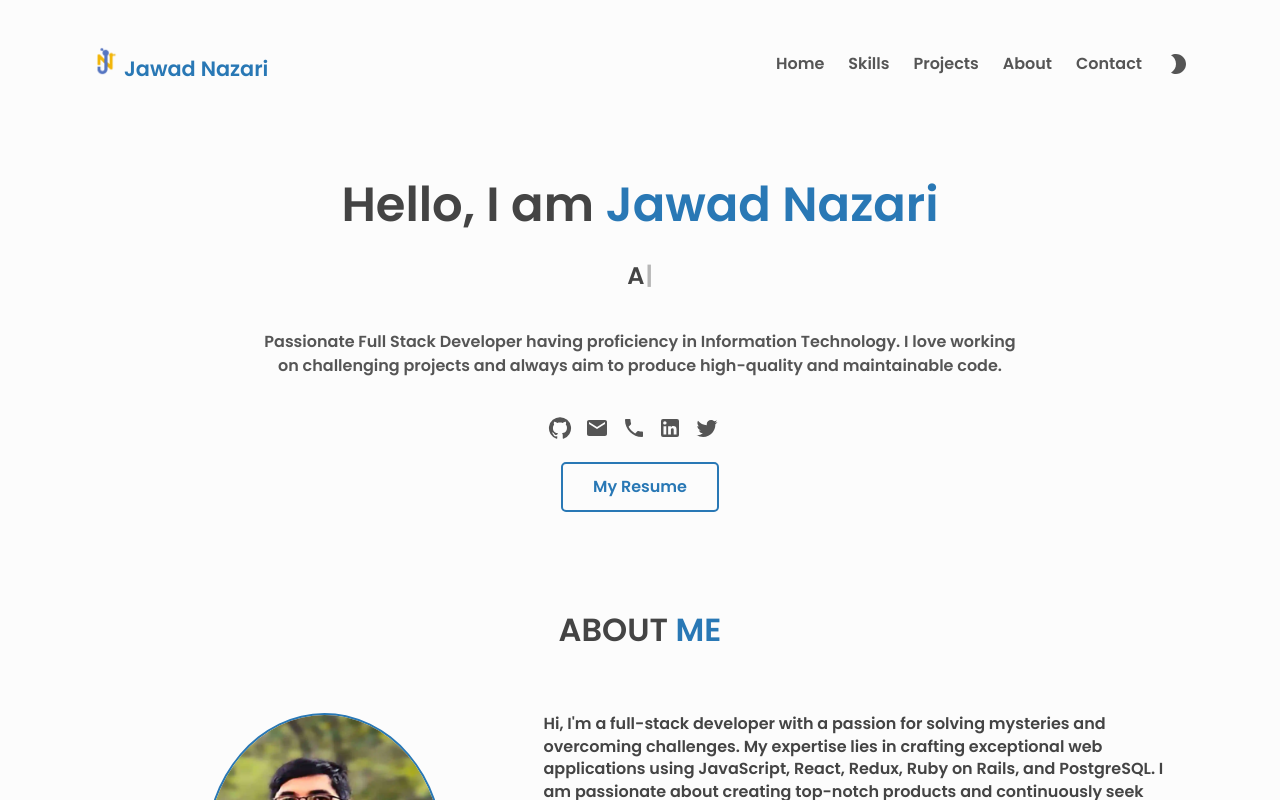
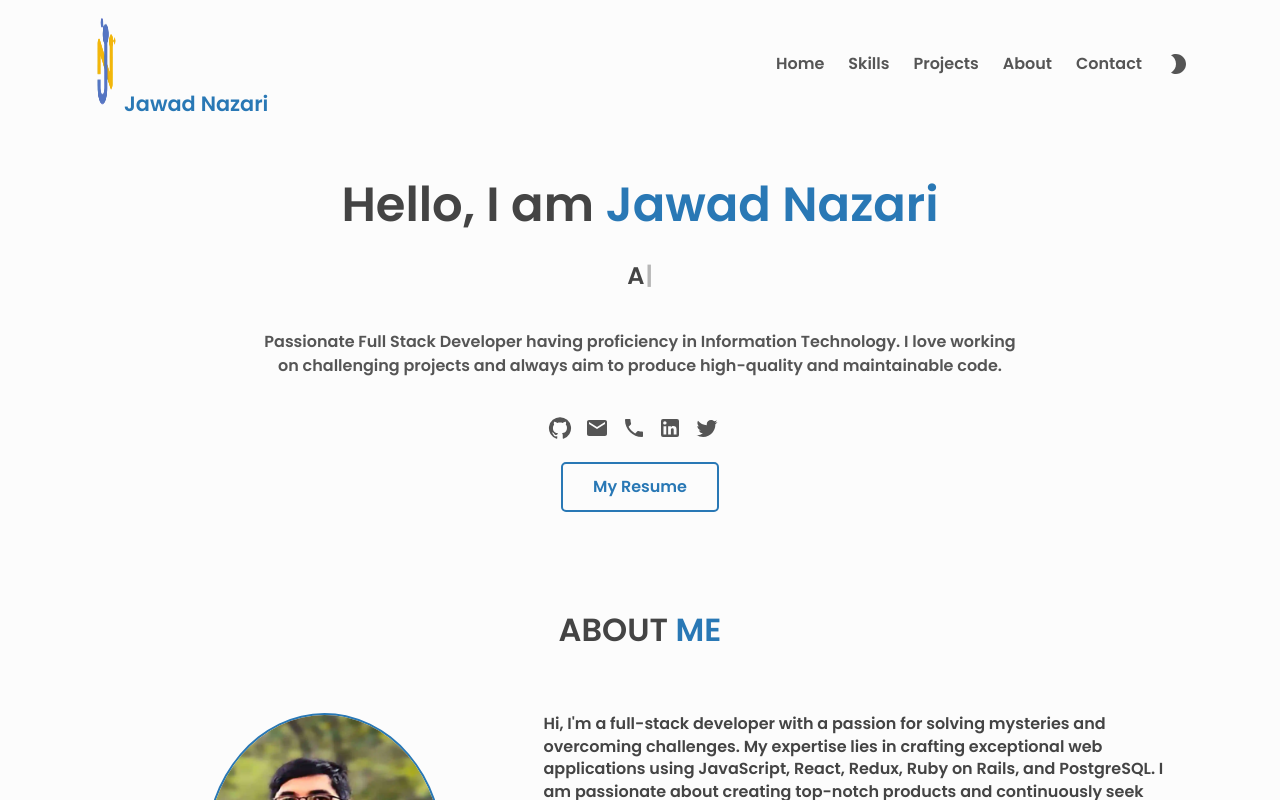
Before and after one commit to Jawad-Nazari/react-portfolio, a React (Create React App) app: page / in a window 1280 px wide. Shown: the top 800 px of the page. Built offline with nearby package versions, Linux system fonts and the light colour scheme.

Commit message:
Add width and height to the image

```diff
--- a/src/Components/Header/Header.jsx
+++ b/src/Components/Header/Header.jsx
@@ -14,7 +14,7 @@
         <h4>
           <a href="#home" className="link">
             <span>
-              <img src={Image} alt="logo" />
+              <img src={Image} alt="logo" width="100" height="100" />
               Jawad Nazari
             </span>
           </a>
```
